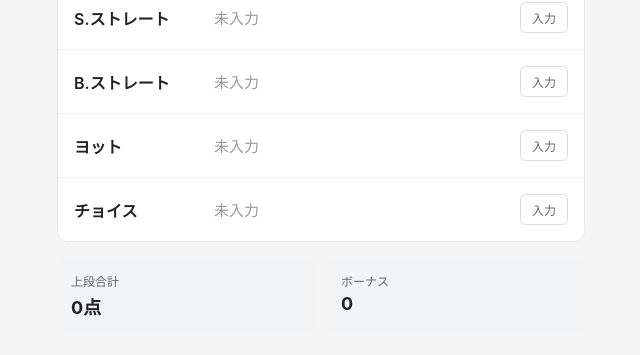
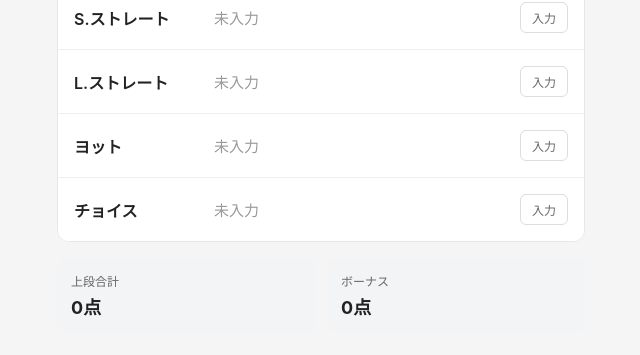
Before and after one commit to kosaku-akamine/yacht-score, a React (Vite) app: page / in a window 1280 px wide. Shown: the part 781-1136 px from the top of the page, without its empty margins (319-959 px from the left). Built offline with nearby package versions, Linux system fonts and the light colour scheme.

Commit message:
add unit. modify name of Large straight

```diff
--- a/src/App.tsx
+++ b/src/App.tsx
@@ -68,7 +68,7 @@ const categories: Category[] = [
   },
   {
     id: "large-straight",
-    name: "B.ストレート",
+    name: "L.ストレート",
     minScore: 0,
     maxScore: 40,
     fixedScore: 40,
@@ -267,7 +267,7 @@ function App() {
 
         <div>
           <span>ボーナス</span>
-          <strong>{bonusScore}</strong>
+          <strong>{bonusScore}点</strong>
         </div>
       </section>
 
```
